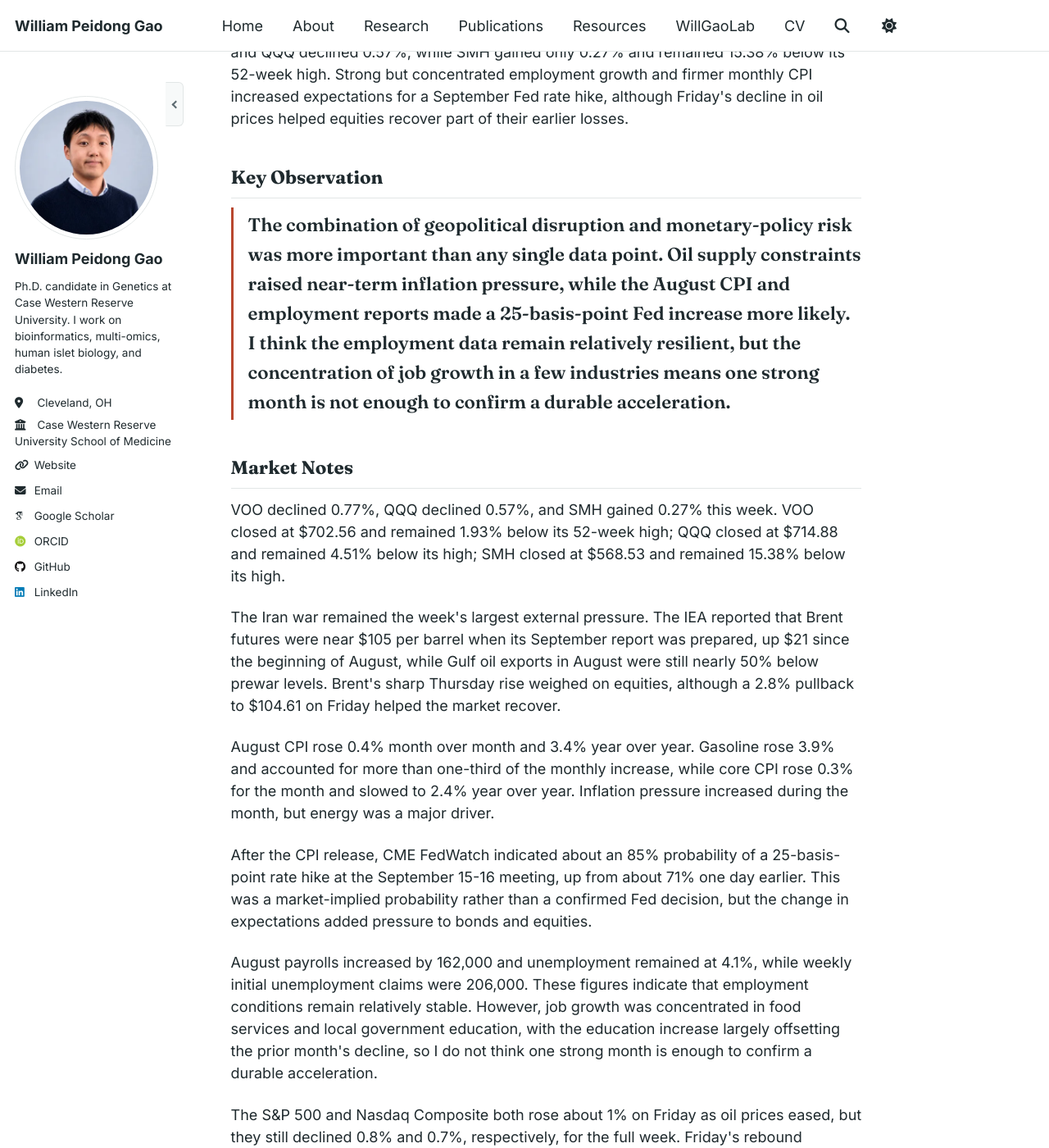
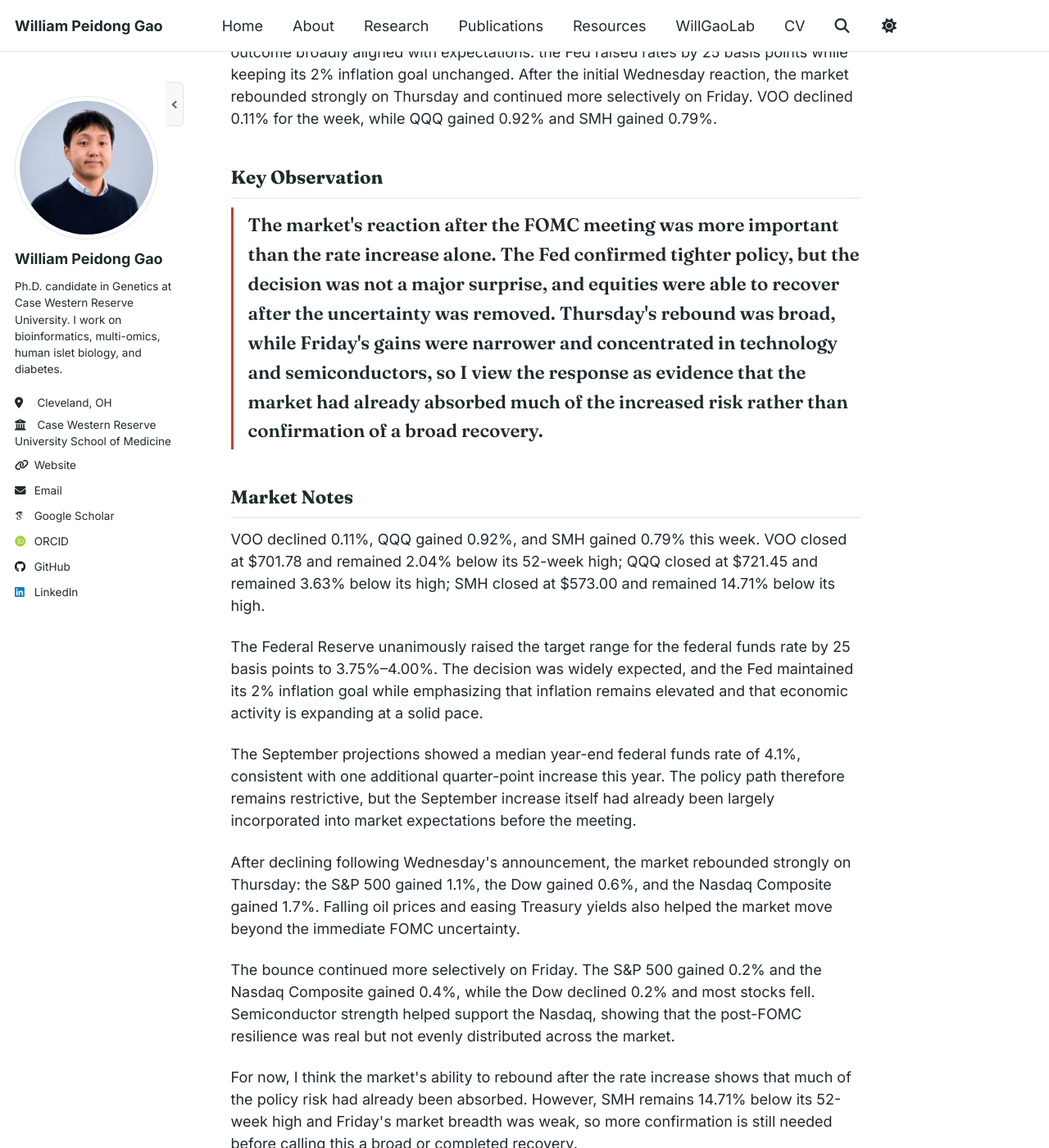
Before and after one commit to PeidongGao/WilliamGaoWeb, a Jekyll site: the page built from _pages/follow-the-market-with-will.md, in a window 1280 px wide and 1400 px high, scrolled down 1598 px. Shown: the whole window at 82% size. Built offline with Jekyll 4.4.1, drawn with Linux system fonts in a browser that asks for light colours; some web fonts are replaced; some of the changed text lies outside the part shown.

Commit message:
Publish September 18 weekly market update

```diff
--- a/_data/weekly_market_commentary.yml
+++ b/_data/weekly_market_commentary.yml
@@ -1,3 +1,14 @@
+- date: "2026-09-18"
+  summary: "The FOMC meeting was the most important development this week. Before the decision, the market had already absorbed much of the increased interest-rate risk, and the outcome broadly aligned with expectations: the Fed raised rates by 25 basis points while keeping its 2% inflation goal unchanged. After the initial Wednesday reaction, the market rebounded strongly on Thursday and continued more selectively on Friday. VOO declined 0.11% for the week, while QQQ gained 0.92% and SMH gained 0.79%."
+  key_observation: "The market's reaction after the FOMC meeting was more important than the rate increase alone. The Fed confirmed tighter policy, but the decision was not a major surprise, and equities were able to recover after the uncertainty was removed. Thursday's rebound was broad, while Friday's gains were narrower and concentrated in technology and semiconductors, so I view the response as evidence that the market had already absorbed much of the increased risk rather than confirmation of a broad recovery."
+  market_notes:
+    - "VOO declined 0.11%, QQQ gained 0.92%, and SMH gained 0.79% this week. VOO closed at $701.78 and remained 2.04% below its 52-week high; QQQ closed at $721.45 and remained 3.63% below its high; SMH closed at $573.00 and remained 14.71% below its high."
+    - "The Federal Reserve unanimously raised the target range for the federal funds rate by 25 basis points to 3.75%–4.00%. The decision was widely expected, and the Fed maintained its 2% inflation goal while emphasizing that inflation remains elevated and that economic activity is expanding at a solid pace."
+    - "The September projections showed a median year-end federal funds rate of 4.1%, consistent with one additional quarter-point increase this year. The policy path therefore remains restrictive, but the September increase itself had already been largely incorporated into market expectations before the meeting."
+    - "After declining following Wednesday's announcement, the market rebounded strongly on Thursday: the S&P 500 gained 1.1%, the Dow gained 0.6%, and the Nasdaq Composite gained 1.7%. Falling oil prices and easing Treasury yields also helped the market move beyond the immediate FOMC uncertainty."
+    - "The bounce continued more selectively on Friday. The S&P 500 gained 0.2% and the Nasdaq Composite gained 0.4%, while the Dow declined 0.2% and most stocks fell. Semiconductor strength helped support the Nasdaq, showing that the post-FOMC resilience was real but not evenly distributed across the market."
+    - "For now, I think the market's ability to rebound after the rate increase shows that much of the policy risk had already been absorbed. However, SMH remains 14.71% below its 52-week high and Friday's market breadth was weak, so more confirmation is still needed before calling this a broad or completed recovery."
+
 - date: "2026-09-11"
   summary: "The market faced substantial pressure for most of the week as renewed U.S.-Iran fighting pushed oil prices sharply higher and reinforced inflation concerns. VOO declined 0.77% and QQQ declined 0.57%, while SMH gained only 0.27% and remained 15.38% below its 52-week high. Strong but concentrated employment growth and firmer monthly CPI increased expectations for a September Fed rate hike, although Friday's decline in oil prices helped equities recover part of their earlier losses."
   key_observation: "The combination of geopolitical disruption and monetary-policy risk was more important than any single data point. Oil supply constraints raised near-term inflation pressure, while the August CPI and employment reports made a 25-basis-point Fed increase more likely. I think the employment data remain relatively resilient, but the concentration of job growth in a few industries means one strong month is not enough to confirm a durable acceleration."
--- a/assets/data/weekly-market-history.csv
+++ b/assets/data/weekly-market-history.csv
@@ -35,3 +35,6 @@ week_ending,ticker,drawdown,week_over_week
 2026-09-11,QQQ,-0.045108,-0.005675
 2026-09-11,SMH,-0.153759,0.002681
 2026-09-11,VOO,-0.019305,-0.007698
+2026-09-18,QQQ,-0.036332,0.009190
+2026-09-18,SMH,-0.147106,0.007862
+2026-09-18,VOO,-0.020394,-0.001110
```
Also changed, not shown: images/market/weekly-market-dashboard.png.
